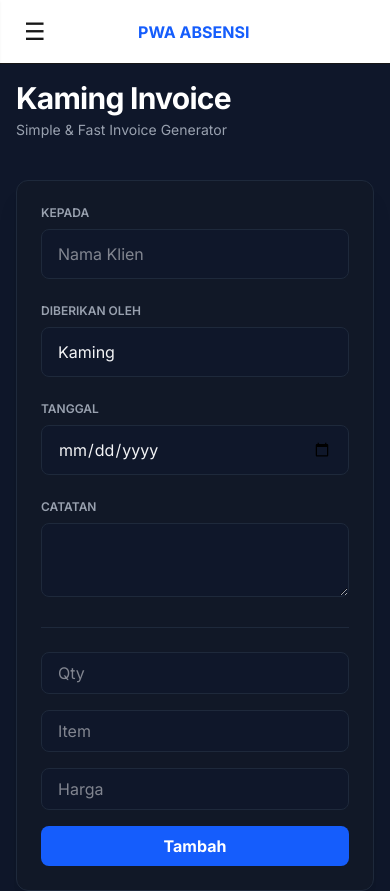
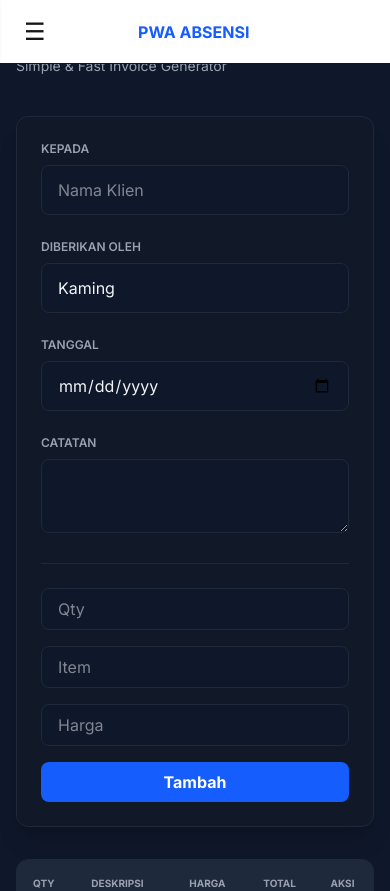
Before and after one commit to KamingLo/belajar-pwa, a Next.js app: page / in a window 390 px wide. Shown: the top 891 px of the page. Built offline with nearby package versions, Linux system fonts and the light colour scheme.

Commit message:
final presentation product version

```diff
--- a/src/app/layout.tsx
+++ b/src/app/layout.tsx
@@ -42,9 +42,7 @@ export default function RootLayout({
           {/* Konten Utama (Mengambil sisa ruang) */}
           <main className="flex-1 relative overflow-y-auto">
             {/* Beri pt-16 hanya di mobile agar tidak tertutup header hamburger */}
-            <div className="pt-16 lg:pt-0">
               {children}
-            </div>
           </main>
 
         </div>
```
